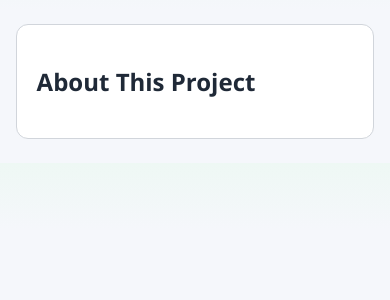
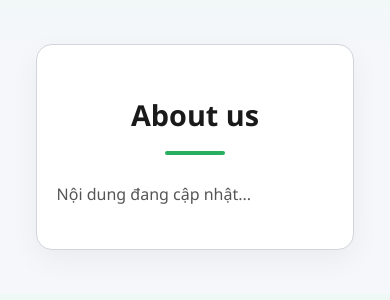
Before and after one commit to VoHuynhAnhThu/whey_web, a PHP site: page /whey_web/about in a window 390 px wide. Shown: the part 56-356 px from the top of the page. Run offline with PHP 8.4, Linux system fonts and the light colour scheme; data that the repository does not hold is empty.

Commit message:
About us

```diff
--- /dev/null
+++ b/assets/css/about.css
@@ -0,0 +1,163 @@
+.admin-container {
+    max-width: 800px;
+    margin: 2rem auto;
+    padding: 2rem;
+    background-color: #ffffff;
+    border-radius: 12px;
+    box-shadow: 0 4px 20px rgba(0, 0, 0, 0.08);
+    font-family: 'Segoe UI', Tahoma, Geneva, Verdana, sans-serif;
+}
+
+.admin-container h1 {
+    color: #2c3e50;
+    font-size: 1.8rem;
+    margin-bottom: 1.5rem;
+    border-bottom: 2px solid #f1f1f1;
+    padding-bottom: 0.5rem;
+}
+
+
+.form-group {
+    margin-bottom: 1.5rem;
+}
+
+.form-group label {
+    display: block;
+    font-weight: 600;
+    color: #34495e;
+    margin-bottom: 0.5rem;
+}
+
+
+.form-control {
+    width: 100%;
+    padding: 12px 15px;
+    border: 1px solid #dcdde1;
+    border-radius: 8px;
+    font-size: 1rem;
+    transition: border-color 0.3s ease, box-shadow 0.3s ease;
+    box-sizing: border-box;
+}
+
+.form-control:focus {
+    outline: none;
+    border-color: #3498db;
+    box-shadow: 0 0 0 3px rgba(52, 152, 219, 0.2);
+}
+
+
+textarea.form-control {
+    resize: vertical;
+    min-height: 200px;
+    line-height: 1.6;
+}
+
+.btn-save {
+    background-color: #27ae60;
+    color: white;
+    padding: 12px 30px;
+    border: none;
+    border-radius: 8px;
+    font-size: 1rem;
+    font-weight: bold;
+    cursor: pointer;
+    transition: background-color 0.3s ease, transform 0.1s ease;
+    display: inline-block;
+}
+
+.btn-save:hover {
+    background-color: #219150;
+}
+
+.btn-save:active {
+    transform: scale(0.98);
+}
+
+
+.alert-success {
+    background-color: #d4edda;
+    color: #155724;
+    padding: 1rem;
+    border-radius: 8px;
+    margin-bottom: 1.5rem;
+    border: 1px solid #c3e6cb;
+}
+
+
+.card {
+    max-width: 900px;
+    margin: 40px auto;
+    padding: 40px;
+    background: #ffffff;
+    border-radius: 16px;
+    box-shadow: 0 10px 30px rgba(0, 0, 0, 0.05);
+    line-height: 1.8;
+    color: #333;
+}
+
+
+.card h2 {
+    font-size: 2.5rem;
+    color: #1a1a1a;
+    margin-bottom: 25px;
+    text-align: center;
+    position: relative;
+    font-weight: 700;
+}
+
+
+.card h2::after {
+    content: '';
+    display: block;
+    width: 60px;
+    height: 4px;
+    background: #27ae60;
+    margin: 10px auto 0;
+    border-radius: 2px;
+}
+
+
+.about-content p {
+    font-size: 1.1rem;
+    color: #555;
+    text-align: justify;
+    margin-bottom: 20px;
+    white-space: pre-line;
+}
+
+
+.about-image {
+    width: 100%;
+    overflow: hidden;
+    border-radius: 12px;
+    margin-top: 30px;
+    box-shadow: 0 5px 15px rgba(0, 0, 0, 0.1);
+}
+
+.about-image img {
+    width: 100%;
+    height: auto;
+    display: block;
+    transition: transform 0.5s ease;
+}
+
+
+.about-image:hover img {
+    transform: scale(1.03);
+}
+
+
+@media (max-width: 768px) {
+    .card {
+        margin: 20px;
+        padding: 20px;
+    }
+
+    .card h2 {
+        font-size: 1.8rem;
+    }
+
+    .about-content p {
+        font-size: 1rem;
+    }
+}
--- a/controllers/HomeController.php
+++ b/controllers/HomeController.php
@@ -14,9 +14,14 @@ class HomeController extends Controller
 
     public function about(): void
     {
+        $settingModel = new Settings();
+        $aboutData = $settingModel->getByPage('about');
+
         $this->view('public/about', [
             'title' => 'About - FITWHEY',
-            'heading' => 'About This Project',
+            'heading' => $aboutData['about_title'] ?? 'About us',
+            'content' => $aboutData['about_content'] ?? 'Nội dung đang cập nhật...',
+            'image' => $aboutData['about_image'] ?? ''
         ]);
     }
 }
--- a/routes/web.php
+++ b/routes/web.php
@@ -16,11 +16,13 @@ $router->post('/profile', 'ProfileController@update');
 
 $router->get('/admin', 'AdminController@dashboard');
 
-
-
 $router->get('/admin/users', 'AdminController@index');
 $router->get('/admin/users/add', 'AdminController@add');
 $router->post('/admin/users/add', 'AdminController@add');
 $router->get('/admin/users/edit', 'AdminController@edit');
 $router->post('/admin/users/edit', 'AdminController@edit');
 $router->get('/admin/users/delete', 'AdminController@delete');
+
+$router->get('/admin/settings/about', 'AdminController@editAbout');
+$router->post('/admin/settings/about', 'AdminController@editAbout');
+?>
--- a/views/admin/dashboard.php
+++ b/views/admin/dashboard.php
@@ -10,5 +10,9 @@
             <span>➕</span> Thêm người dùng mới
         </a>
 
+        <a href="admin/settings/about" style="padding: 12px 20px; background-color: #F39C12; color: white; text-decoration: none; border-radius: 6px; font-weight: bold; display: flex; align-items: center; gap: 8px;">
+            <span>📝</span> Chỉnh sửa trang Giới thiệu
+        </a>
+
     </div>
 </section>
--- a/views/public/about.php
+++ b/views/public/about.php
@@ -1,3 +1,24 @@
-<section class="card">
-    <h2><?= htmlspecialchars($heading ?? 'About', ENT_QUOTES, 'UTF-8') ?></h2>
-</section>
+<!DOCTYPE html>
+<html lang="en">
+<head>
+    <meta charset="UTF-8">
+    <meta name="viewport" content="width=device-width, initial-scale=1.0">
+    <title>Document</title>
+    <link rel="stylesheet" href="/whey_web/assets/css/about.css">
+</head>
+<body>
+    <section class="card">
+        <h2><?= htmlspecialchars($heading ?? 'About Us', ENT_QUOTES, 'UTF-8') ?></h2>
+
+        <div class="about-content">
+            <p><?= nl2br(htmlspecialchars($content ?? 'Nội dung đang cập nhật...')) ?></p>
+        </div>
+
+        <?php if (!empty($image)): ?>
+            <div class="about-image" style="margin-top: 20px;">
+                <img src="<?= htmlspecialchars($image) ?>" alt="FITWHEY About" style="max-width: 100%; height: auto;">
+            </div>
+        <?php endif; ?>
+    </section>
+</body>
+</html>
```
Also changed, not shown: controllers/AdminController.php (+22 -0 lines), models/Settings.php (added, +42 -0 lines), views/admin/settings/about.php (added, +34 -0 lines).
